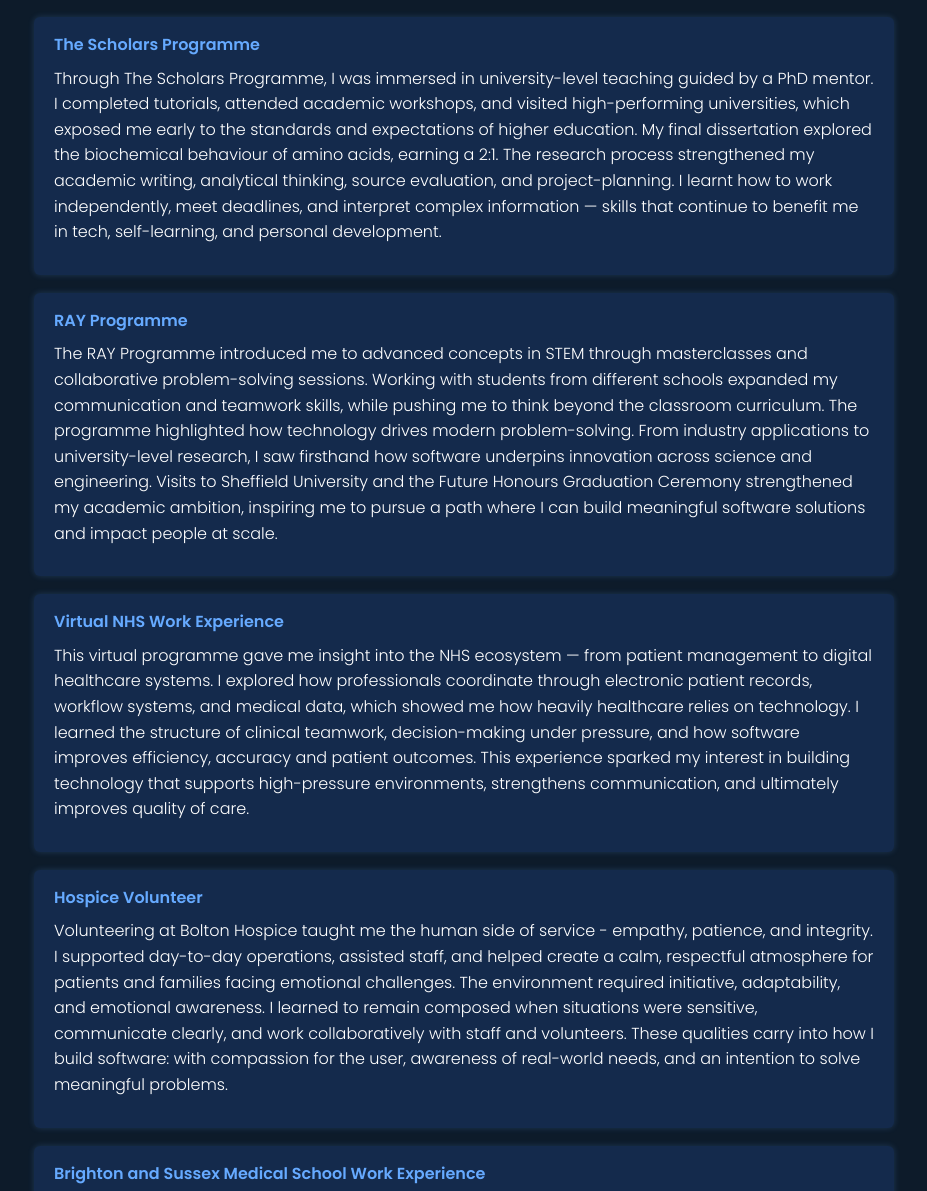
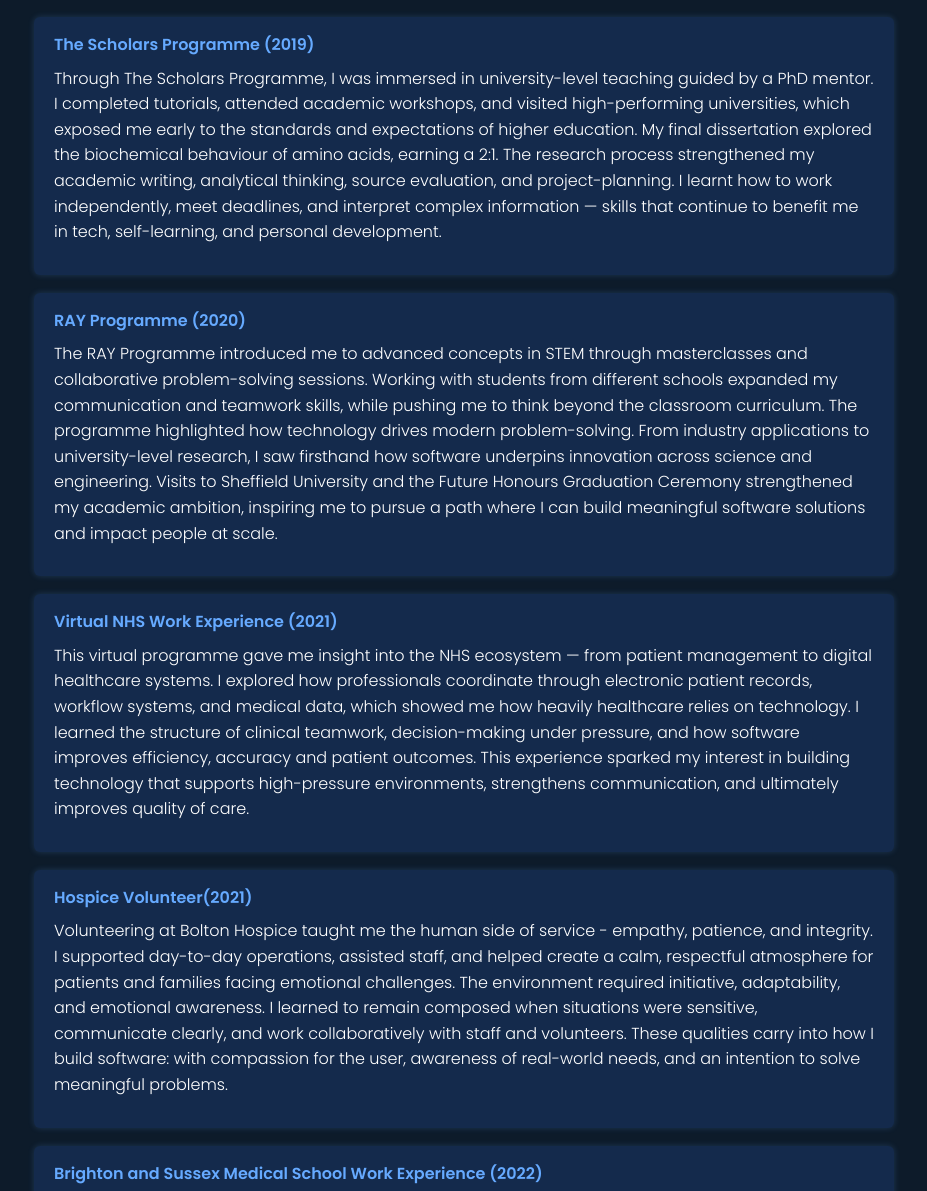
Before and after one commit to the-jawadali/portfolio-website, a plain HTML site: page journey.html in a window 1280 px wide. Shown: the part 170-1361 px from the top of the page, without its empty margins (176-1103 px from the left). Drawn offline with Linux system fonts and the light colour scheme.

Commit message:
added dates to journey

```diff
--- a/journey.html
+++ b/journey.html
@@ -22,7 +22,7 @@
   <h2>My Journey</h2>
 
   <div class="journey-experience">
-    <h4>The Scholars Programme</h4>
+    <h4>The Scholars Programme (2019)</h4>
     <p>
 Through The Scholars Programme, I was immersed in university-level teaching guided by a PhD mentor. I completed tutorials, attended academic workshops, and visited high-performing universities, which exposed me early to the standards and expectations of higher education.
 
@@ -32,7 +32,7 @@ My final dissertation explored the biochemical behaviour of amino acids, earning
   </div>
 
   <div class="journey-experience">
-    <h4>RAY Programme</h4>
+    <h4>RAY Programme (2020)</h4>
     <p>
 The RAY Programme introduced me to advanced concepts in STEM through masterclasses and collaborative problem-solving sessions. Working with students from different schools expanded my communication and teamwork skills, while pushing me to think beyond the classroom curriculum.
 
@@ -42,7 +42,7 @@ The programme highlighted how technology drives modern problem-solving. From ind
   </div>
 
   <div class="journey-experience">
-    <h4>Virtual NHS Work Experience</h4>
+    <h4>Virtual NHS Work Experience (2021)</h4>
     <p>
 This virtual programme gave me insight into the NHS ecosystem — from patient management to digital healthcare systems. I explored how professionals coordinate through electronic patient records, workflow systems, and medical data, which showed me how heavily healthcare relies on technology.
 
@@ -52,7 +52,7 @@ I learned the structure of clinical teamwork, decision-making under pressure, an
   </div>
 
   <div class="journey-experience">
-    <h4>Hospice Volunteer</h4>
+    <h4>Hospice Volunteer(2021)</h4>
     <p>
 Volunteering at Bolton Hospice taught me the human side of service - empathy, patience, and integrity. I supported day-to-day operations, assisted staff, and helped create a calm, respectful atmosphere for patients and families facing emotional challenges.
 
@@ -62,7 +62,7 @@ The environment required initiative, adaptability, and emotional awareness. I le
   </div>
 
   <div class="journey-experience">
-    <h4>Brighton and Sussex Medical School Work Experience</h4>
+    <h4>Brighton and Sussex Medical School Work Experience (2022)</h4>
     <p>
 The BSMS virtual programme gave me a structured insight into medicine through case studies, ethical discussions, and clinical reasoning sessions. I learned how doctors assess patients, prioritise treatment, and use digital systems to record and transfer critical information.
 
@@ -72,7 +72,7 @@ I was introduced to telemedicine, EHR systems, and diagnostic software — tools
   </div>
 
   <div class="journey-experience">
-    <h4>Hull York Medical School Work Experience</h4>
+    <h4>Hull York Medical School Work Experience (2022)</h4>
     <p>
 During this summer programme, I participated in workshops exploring medical ethics, decision-making, research and patient care. Discussions highlighted the importance of precision and teamwork in complex systems — lessons that translate directly into software engineering.
 
@@ -82,7 +82,7 @@ The programme reinforced my fascination with how digital tools assist healthcare
   </div>
 
   <div class="journey-experience">
-    <h4>Teaching Assistant Volunteer</h4>
+    <h4>Teaching Assistant Volunteer (03/2022 - 06/2023)</h4>
     <p>
 At Green Fold SEN School, I supported children with diverse learning and emotional needs. I used tools like Makaton, visual prompts and PECS to tailor communication to each student, reinforcing the importance of user-centred design — a principle mirrored in well-built software.
 
@@ -102,7 +102,7 @@ This period taught me discipline, independent learning and patience through tria
   </div>
 
   <div class="journey-experience">
-    <h4>Software Engineering Bootcamp</h4>
+    <h4>Software Engineering Bootcamp (06/2024 - 09/2024)</h4>
     <p>
 I began the Makers Software Engineering Bootcamp to accelerate my transition into tech. Although I did not complete the full programme, the time I spent there was valuable — I strengthened my fundamentals in Python and JavaScript, learned how to approach problems like a developer, and gained exposure to agile workflow, debugging, pair programming and test-driven thinking.
 
```
